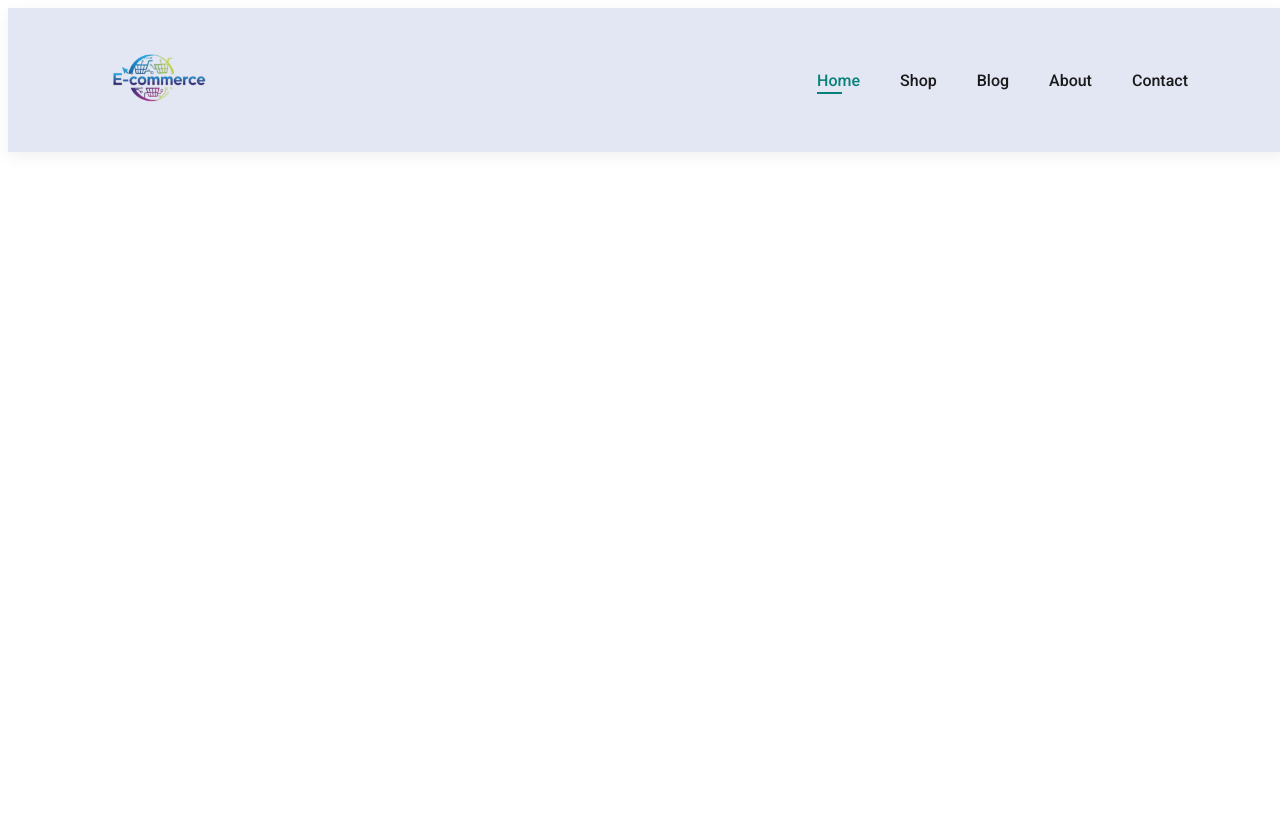
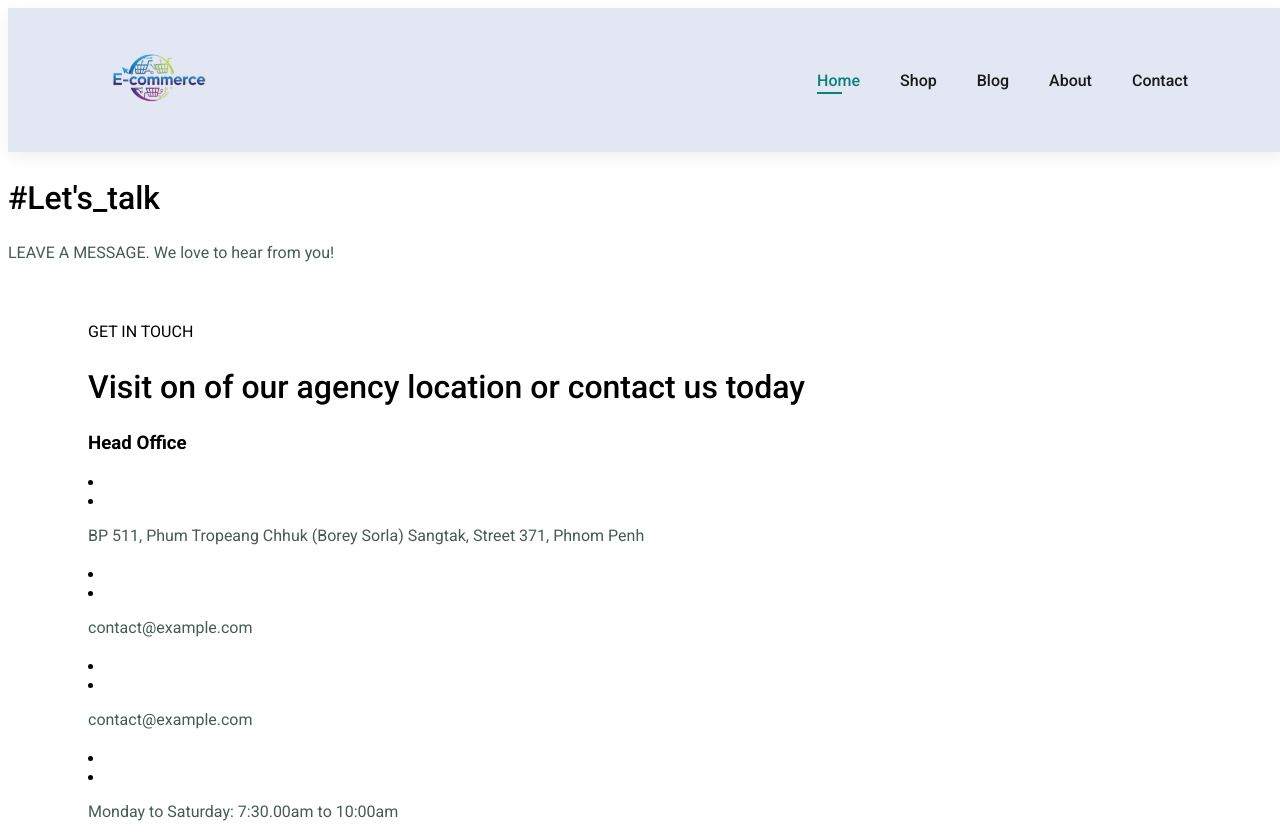
Before and after one commit to Nangcoding/E-comerce.project-js, a plain HTML site: page template/contact.html in a window 1280 px wide. Before the commit the page ends 800 px from the top, so only its background shows below. Drawn offline with Linux system fonts and the light colour scheme; a web font is replaced by a local one.

Commit message:
feact/add new contactpage

```diff
--- a/template/contact.html
+++ b/template/contact.html
@@ -9,7 +9,7 @@
 </head>
 
 <body>
-  <section id="header">
+    <section id="header">
         <a href="#"><img class="logo" src="/assets/image/logo.png" alt=""></a>
         <div>
             <ul id="navbar">
@@ -21,6 +21,45 @@
             </ul>
         </div>
     </section>
+    <section id="page-header" class="about-header">
+        <h2>#Let's_talk</h2>
+        <p> LEAVE A MESSAGE. We love to hear from you!</p>
+    </section>
+
+    <section id="contact-details" class="section-p1">
+        <div class="details">
+            <span>GET IN TOUCH</span>
+            <h2>Visit on of our agency location or contact us today</h2>
+            <h3>Head Office</h3>
+            <div>
+                <li>
+                    <li class="fal fa-map"></li>
+                    <p>BP 511, Phum Tropeang Chhuk (Borey Sorla) Sangtak, Street 371, Phnom Penh</p>
+                </li>
+                 <li>
+                    <li class="fal fa-envelope"></li>
+                    <p>contact@example.com</p>
+                </li>
+                 <li>
+                    <li class="fal fa-phone-alt"></li>
+                    <p>contact@example.com</p>
+                </li>
+                 <li>
+                    <li class="fal fa-clock"></li>
+                    <p>Monday to Saturday: 7:30.00am to 10:00am</p>
+                </li>
+            </div>
+        </div>
+
+
+        <div class="map">
+            <iframe src="https://www.google.com/maps/embed?pb=!1m18!1m12!1m3!1d3909.0139081695015!2d104.88308359999999!3d11.5508598!2m3!1f0!2f0!3f0!3m2!1i1024!2i768!4f13.1!3m3!1m2!1s0x310951add5e2cd81%3A0x171e0b69c7c6f7ba!2sPasserelles%20num%C3%A9riques%20Cambodia%20(PNC)!5e0!3m2!1sen!2skh!4v1766829130550!5m2!1sen!2skh" width="600" height="450" style="border:0;" allowfullscreen="" loading="lazy" referrerpolicy="no-referrer-when-downgrade"></iframe>
+        </div>
+
+    </section>
+
+
+
 
 </body>
 
```
Also changed, not shown: template/about.html (+0 -2 lines).
